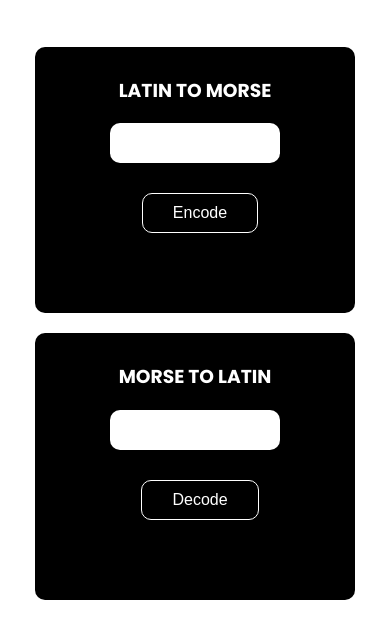
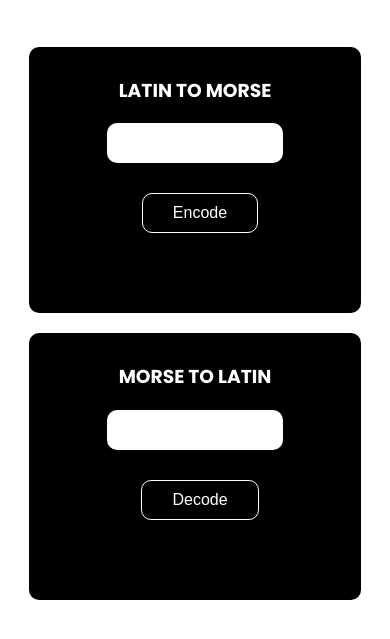
Before and after one commit to anaisrandria/exercices-individuels, a plain HTML site: page 04_parlez_vous_le_morse/index.html in a window 390 px wide. Shown: the part 101-740 px from the top of the page. Drawn offline with Linux system fonts and the light colour scheme.

Commit message:
add: media query for responsive

```diff
--- a/04_parlez_vous_le_morse/style.css
+++ b/04_parlez_vous_le_morse/style.css
@@ -20,15 +20,16 @@ h3 {
 
 #container {
     display: flex;
-    flex-direction: column;
+    flex-direction: row;
     align-items: center;
     gap: 20px;
     color: white;
     text-align: center;
+    margin: 20px;
 }
 
 .box {
-    width: 80%;
+    width: 80vw;
     padding: 10px 10px 50px 10px;
     background-color: black;
     border-radius: 10px;
@@ -68,3 +69,15 @@ button:hover {
     color: black;
     transition-duration: 0.1s;
 }
+
+@media screen  and (max-width: 940px) {
+    #container {
+        display: flex;
+        flex-direction: column;
+        align-items: center;
+        gap: 20px;
+        color: white;
+        text-align: center;
+        margin: 20px;
+    }
+}
```
